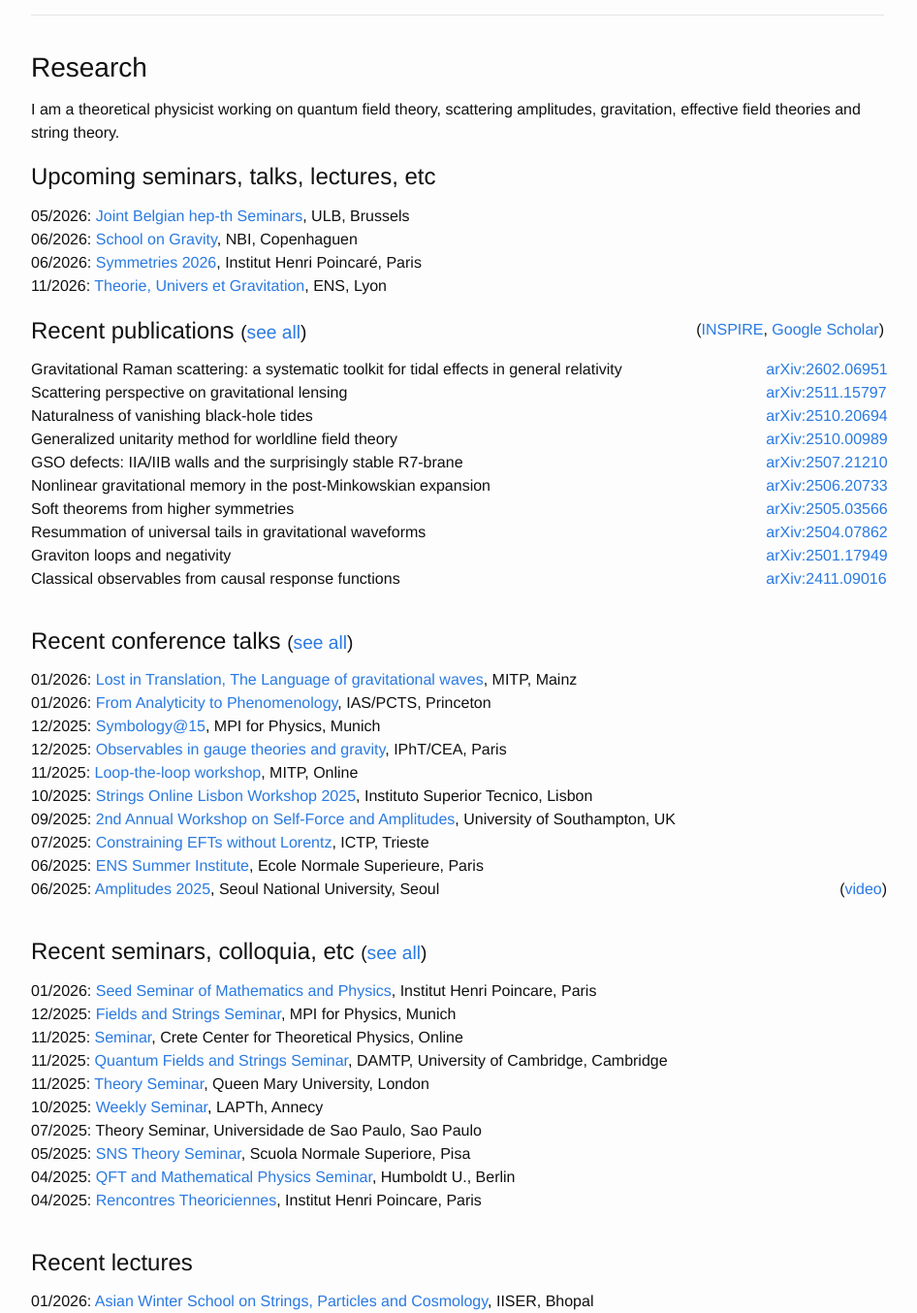
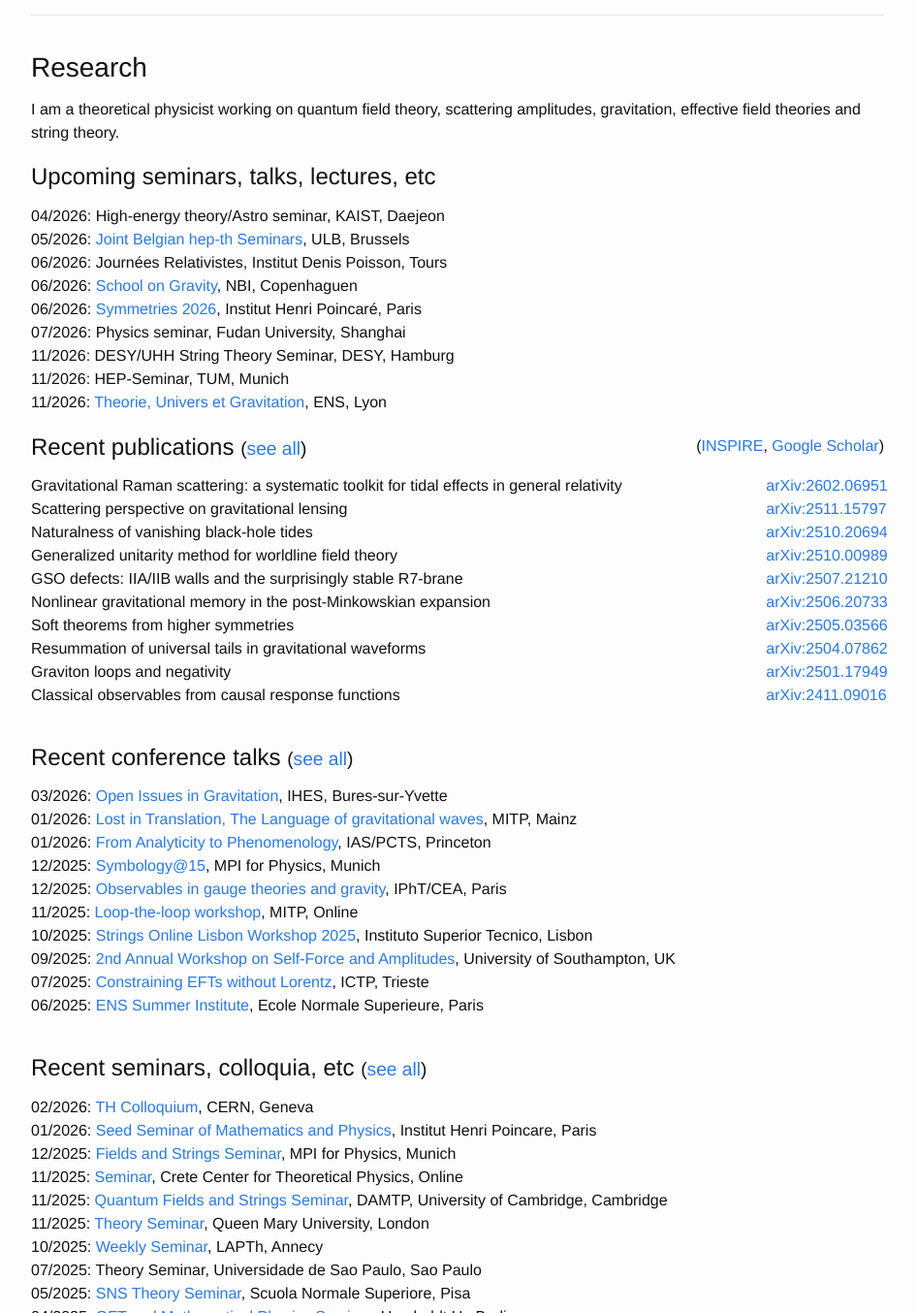
Before and after one commit to julioparra/julioparra.github.io, a Jekyll site: the page built from index.md, in a window 1280 px wide and 1400 px high, scrolled down 327 px, cut to the strip 46-1400 px from the top of the window. Shown: the whole strip at 97% size, without its empty margins (168-1114 px from the left). Built offline with Jekyll 4.4.1, drawn with Linux system fonts in a browser that asks for light colours; nearby versions of some CDN libraries.

Commit message:
Update talks

```diff
--- a/_data/talks.yml
+++ b/_data/talks.yml
@@ -4,6 +4,30 @@
   link: https://indico.in2p3.fr/event/38354/
   institution: ENS
   location: Lyon
+  video:
+
+- date: 2026-11-05
+  name: HEP-Seminar
+  type: seminar
+  link:
+  institution: TUM
+  location: Munich
+  video:
+
+- date: 2026-11-04
+  name: DESY/UHH String Theory Seminar
+  type: seminar
+  link:
+  institution: DESY
+  location: Hamburg
+  video:
+
+- date: 2026-07-08
+  name: Physics seminar
+  type: seminar
+  link:
+  institution: Fudan University
+  location: Shanghai
   video:
 
 - date: 2026-06-27
@@ -22,6 +46,14 @@
   location: Copenhaguen
   video:
 
+- date: 2026-06-03
+  name: Journées Relativistes
+  type: conference
+  link:
+  institution: Institut Denis Poisson
+  location: Tours
+  video:
+
 - date: 2026-05-13
   name: Joint Belgian hep-th Seminars
   type: seminar
@@ -30,10 +62,18 @@
   location: Brussels
   video:
 
+- date: 2026-04-23
+  name: High-energy theory/Astro seminar
+  type: seminar
+  link:
+  institution: KAIST
+  location: Daejeon
+  video:
+
 - date: 2026-03-25
   name: Open Issues in Gravitation
-  type: colloquium
-  link:
+  type: conference
+  link: https://indico.math.cnrs.fr/event/16096/
   institution: IHES
   location: Bures-sur-Yvette
   video:
@@ -126,7 +166,6 @@
   location: Cambridge
   video:
 
-
 - date: 2025-11-06
   name: Theory Seminar
   type: seminar
@@ -142,7 +181,6 @@
   institution: Instituto Superior Tecnico
   location: Lisbon
   video:
-
 
 - date: 2025-10-20
   name: School of Analytic Computing in Theoretical High-Energy Physics
@@ -176,20 +214,20 @@
   location: Sao Paulo
   video: https://youtube.com/playlist?list=PLunZtuemnQ1eA96k-TveZIzHSsExMopbk&si=rOoflKxCHUvs6Gwv
 
+- date: 2025-07-07
+  name: Constraining EFTs without Lorentz
+  type: conference
+  link: https://www.ifpu.it/focus-week-25-07-07/
+  institution: ICTP
+  location: Trieste
+  video:
+
 - date: 2025-07-01
   name: Theory Seminar
   type: seminar
   link:
   institution: Universidade de Sao Paulo
   location: Sao Paulo
-  video:
-
-- date: 2025-07-07
-  name: Constraining EFTs without Lorentz
-  type: conference
-  link: https://www.ifpu.it/focus-week-25-07-07/
-  institution: ICTP
-  location: Trieste
   video:
 
 - date: 2025-06-23
@@ -342,6 +380,7 @@
   link: https://scgp.stonybrook.edu/archives/43087
   institution: Simons Center for Geometry and Physics
   location: New York
+  video: https://scgp.stonybrook.edu/video_portal/video.php?id=6859
 
 - date: 2024-12-09
   name: QCD Meets Gravity 2024
@@ -589,7 +628,7 @@
   link: https://members.ift.uam-csic.es/marchesano/back-to-the-swamp/
   institution: IFT
   location: Madrid
-  video: #https://www.youtube.com/watch?v=D9Xd_HyNTaM
+  video: https://www.youtube.com/watch?v=D9Xd_HyNTaM
 
 - date: 2022-09-24
   name: Celestial Holography Group Meeting
@@ -887,7 +926,6 @@
   location: Virtual
   video: https://www.youtube.com/watch?v=nhfTtENCxWM
 
-
 - date: 2020-11-25
   name: High Energy Theory Informal Meeting
   type: seminar
--- a/index.md
+++ b/index.md
@@ -104,13 +104,13 @@
 
 <br>
 
-<h4> <span id="all-seminars-recent">Recent</span> seminars, colloquia, etc {% assign sem_pre = 0 %}{% for talk in site.data.talks %}{% capture talkdate %}{{ talk.date | date: '%s'}}{% endcapture %}{% if talkdate < datenow and talk.type == "seminar" %}{% assign sem_pre = sem_pre | plus: 1 %}{% endif %}{% endfor %}{% if sem_pre > 10 %}<small style="font-weight: 300">(<a href="#" onclick="return toggleSection('all-seminars', this);">see all</a>)</small>{% endif %}</h4>
+<h4> <span id="all-seminars-recent">Recent</span> seminars, colloquia, etc {% assign sem_pre = 0 %}{% for talk in site.data.talks %}{% capture talkdate %}{{ talk.date | date: '%s'}}{% endcapture %}{% if talkdate < datenow and talk.type == "seminar" or talk.type == "colloquium" %}{% assign sem_pre = sem_pre | plus: 1 %}{% endif %}{% endfor %}{% if sem_pre > 10 %}<small style="font-weight: 300">(<a href="#" onclick="return toggleSection('all-seminars', this);">see all</a>)</small>{% endif %}</h4>
 
 {% capture datenow %}{{'now' | date: '%s'}}{% endcapture %}
 {% assign sem_count = 0 %}
 {% for talk in site.data.talks %}
 {% capture talkdate %}{{ talk.date | date: '%s'}}{% endcapture %}
-  {% if talkdate < datenow and talk.type == "seminar" %}
+  {% if talkdate < datenow and talk.type == "seminar" or talk.type == "colloquium" %}
   {% assign sem_count = sem_count | plus: 1 %}
   {% if sem_count == 11 %}<div id="all-seminars" style="display:none">{% endif %}
   <div class="row">
```
